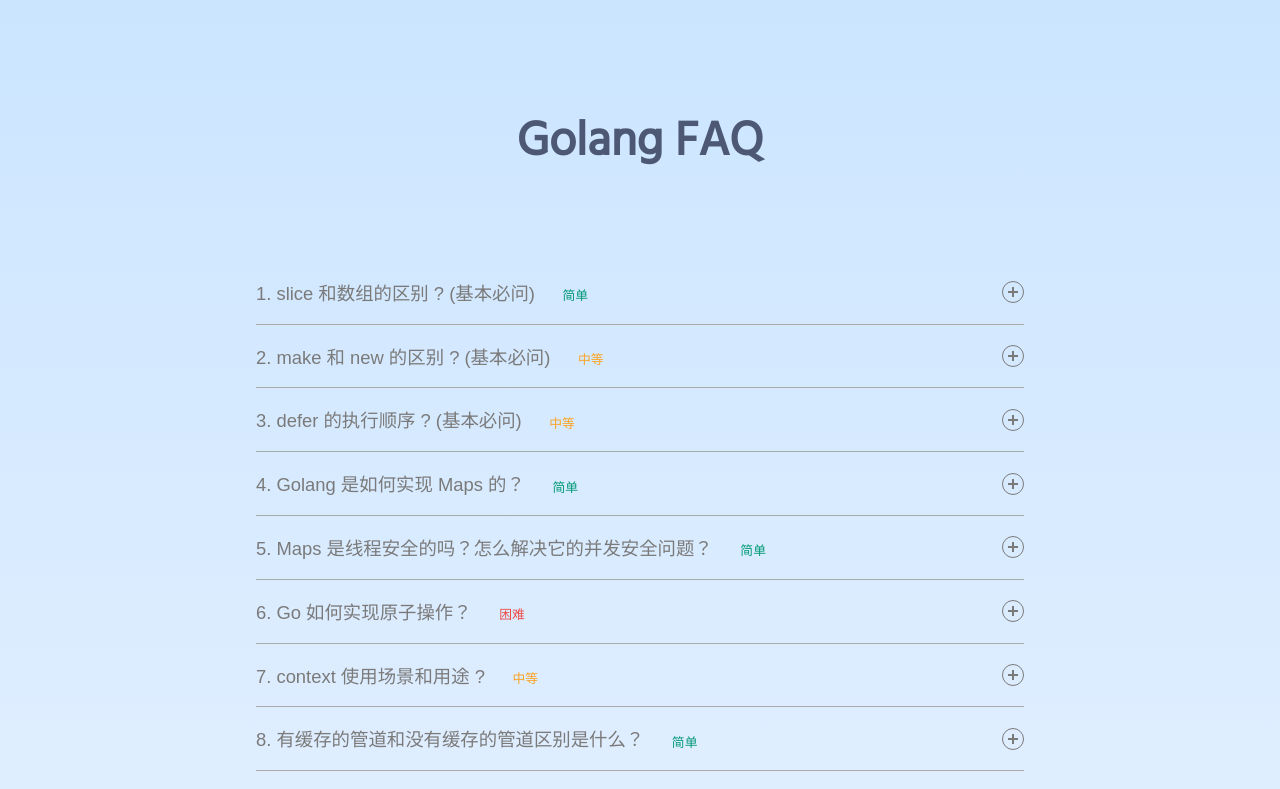
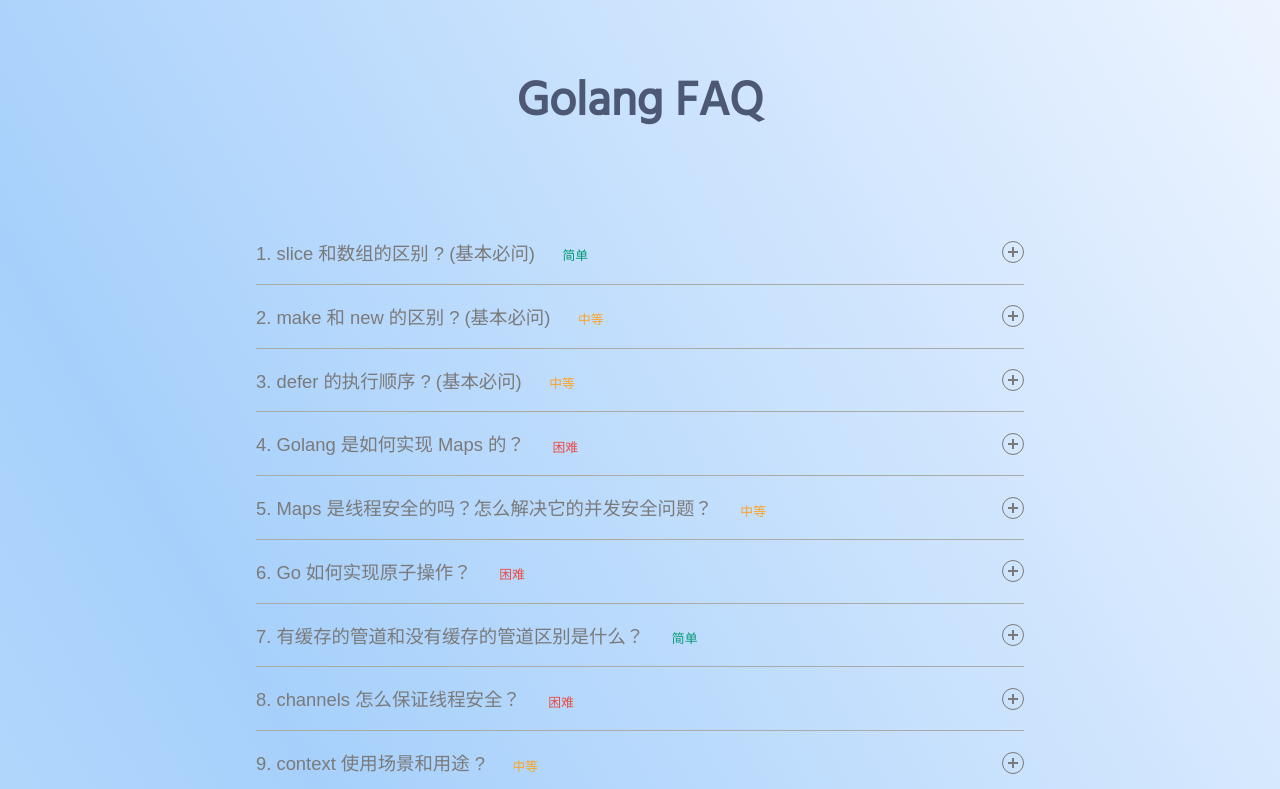
Before and after one commit to coulsonzero/vue-golang-faq, a Vue app: page /#/ in a window 1280 px wide. Shown: the top 789 px of the page. Built offline with nearby package versions, Linux system fonts and the light colour scheme.

Commit message:
update faq.vue

```diff
--- a/src/views/FAQ.vue
+++ b/src/views/FAQ.vue
@@ -56,7 +56,7 @@ export default {
             若没有扩容逻辑的话, 以上所述的 3 层循环即可完成 map 的遍历
             map 的遍历是无序的
         `,
-        difficulty: "easy",
+        difficulty: "hard",
       },
       {
         question: "Maps 是线程安全的吗？怎么解决它的并发安全问题？",
@@ -72,7 +72,7 @@ export default {
                 适合读多写少的场景；
                 缺点也就是：如果是写多的场景，会导致 read map 缓存失效，需要加锁，冲突变多，性能急剧下降。
         `,
-        difficulty: "easy",
+        difficulty: "medium",
       },
       {
         question: "Go 如何实现原子操作？",
@@ -97,11 +97,6 @@ export default {
             对于一个变量更新的保护，原子操作通常会更有效率，并且更能利用计算机多核的优势。
         `,
         difficulty: "hard",
-      },
-      {
-        question: "context 使用场景和用途 ?",
-        answer: `context简化对于处理单个请求的多个Goroutine协程之间与请求域的数据、超时和退出等操作，实现线程安全退出或超时的控制`,
-        difficulty: "medium",
       },
       {
         question: "有缓存的管道和没有缓存的管道区别是什么？",
@@ -142,9 +137,13 @@ export default {
         channel是线程安全的吗:
             如果把线程安全定义为允许多个goroutine同时去读写，那么golang 的channel 是线程安全的。不需要在并发读写同一个channe时加锁
         `,
+        difficulty: "hard",
+      },
+      {
+        question: "context 使用场景和用途 ?",
+        answer: `context简化对于处理单个请求的多个Goroutine协程之间与请求域的数据、超时和退出等操作，实现线程安全退出或超时的控制`,
         difficulty: "medium",
       },
-
       {
         question: "简单介绍 GMP 模型以及该模型的优点 ? (基本必问)",
         answer: `GMP 模型是 golang 自己的一个调度模型，它抽象出了下面三个结构：
@@ -224,7 +223,8 @@ Go 采用的是三色标记法，将内存里的对象分为了三种：
             灰色对象：当前对象有引用对象，但是还没有对引用对象继续扫描过；
             黑色对象，对上面提到的灰色对象的引用对象已经全部扫描过了，下次不用再扫描它了。
             当垃圾回收开始时，Go 会把根对象标记为灰色，其他对象标记为白色，然后从根对象遍历搜索，
-按照上面的定义去不断的对灰色对象进行扫描标记。当没有灰色对象时，表示所有对象已扫描过，然后就可以开始清除白色对象了。`,
+            按照上面的定义去不断的对灰色对象进行扫描标记。当没有灰色对象时，表示所有对象已扫描过，然后就可以开始清除白色对象了。
+        `,
         difficulty: "hard",
       },
       {
@@ -250,7 +250,7 @@ Go 采用的是三色标记法，将内存里的对象分为了三种：
                 4. select操作在所有case上都阻塞()
                 5. goroutine进入死循环，一直结束不了
         `,
-        difficulty: "easy",
+        difficulty: "medium",
       },
     ],
     flag: -1,
@@ -306,8 +306,10 @@ Go 采用的是三色标记法，将内存里的对象分为了三种：
 <style>
 @import url("https://fonts.googleapis.com/css?family=Hind:300,400&display=swap");
 * {
+  margin: 0;
+  padding: 0;
+  box-sizing: border-box;
   -webkit-box-sizing: border-box;
-  box-sizing: border-box;
   user-select: none;
   -webkit-user-select: none;
 }
@@ -319,11 +321,10 @@ Go 采用的是三色标记法，将内存里的对象分为了三种：
 }
 
 body {
-  margin: 0;
-  padding: 0;
   font-family: "Hind", sans-serif;
   /* background: #f8f8f8; */
-  background: linear-gradient(to top, #edf4ff 0%, #cbe5ff 100%);
+  /* background: linear-gradient(to top, #edf4ff 0%, #cbe5ff 100%); */
+  background: linear-gradient(240deg, #edf4ff 0%, #a6d0fb 70%, #bbdcfd 100%);
   color: #4d5974;
   display: -webkit-box;
   display: -ms-flexbox;
@@ -462,7 +463,7 @@ body {
   opacity: 0;
   max-height: 0;
   overflow: hidden;
-  transition: all .2s cubic-bezier(0.075, 0.82, 0.165, 1);
+  transition: all 0.2s cubic-bezier(0.075, 0.82, 0.165, 1);
   /* -webkit-transition: opacity 150ms ease-in-out, max-height .3s ease-in-out;
   transition: opacity 150ms ease-in-out, max-height .3s ease-in-out;
   will-change: opacity, max-height; */
@@ -489,7 +490,7 @@ body {
   font-weight: 500;
 }
 
-@media (max-width: 900px) {
+@media screen and (max-width: 480px) {
   html {
     font-size: 70%;
   }
```
Lines whose indentation alone changed are shown as unchanged.
